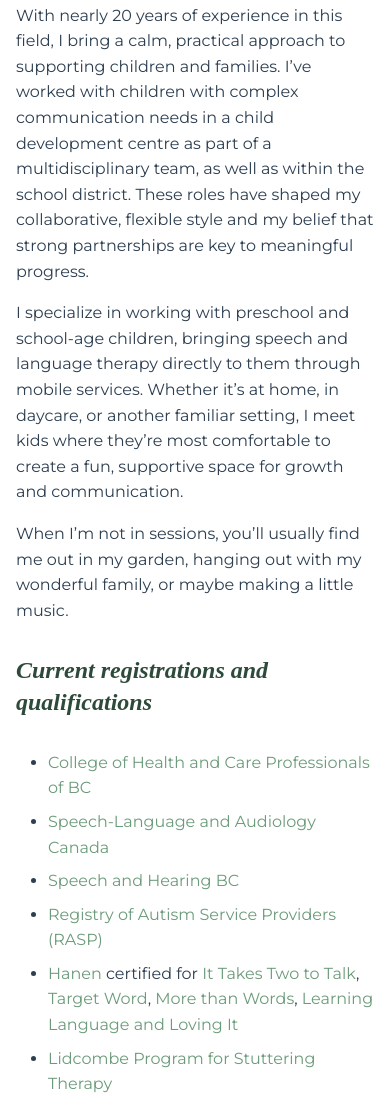
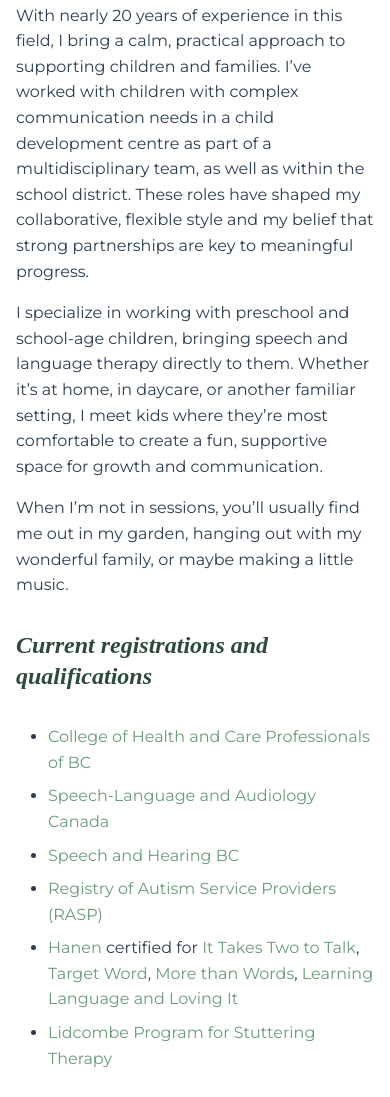
Before and after one commit to pdaoust/gf-slp, an Eleventy site: page src/index.njk in a window 390 px wide. Shown: the part 1889-2986 px from the top of the page. Built offline with nearby package versions, Linux system fonts and the light colour scheme; Eleventy itself is replaced by a stand-in of ours; files that its build step writes are made by us from their sources; a web font is replaced by a local one.

Commit message:
chore: remove at least one mention of mobile svcs

```diff
--- a/src/_includes/bio.md
+++ b/src/_includes/bio.md
@@ -4,7 +4,7 @@ I’m Arianne Crossley, a registered speech-language pathologist passionate abou
 
 With nearly 20 years of experience in this field, I bring a calm, practical approach to supporting children and families. I’ve worked with children with complex communication needs in a child development centre as part of a multidisciplinary team, as well as within the school district. These roles have shaped my collaborative, flexible style and my belief that strong partnerships are key to meaningful progress.
 
-I specialize in working with preschool and school-age children, bringing speech and language therapy directly to them through mobile services. Whether it’s at home, in daycare, or another familiar setting, I meet kids where they’re most comfortable to create a fun, supportive space for growth and communication.
+I specialize in working with preschool and school-age children, bringing speech and language therapy directly to them. Whether it’s at home, in daycare, or another familiar setting, I meet kids where they’re most comfortable to create a fun, supportive space for growth and communication.
 
 When I’m not in sessions, you’ll usually find me out in my garden, hanging out with my wonderful family, or maybe making a little music.
 
```
